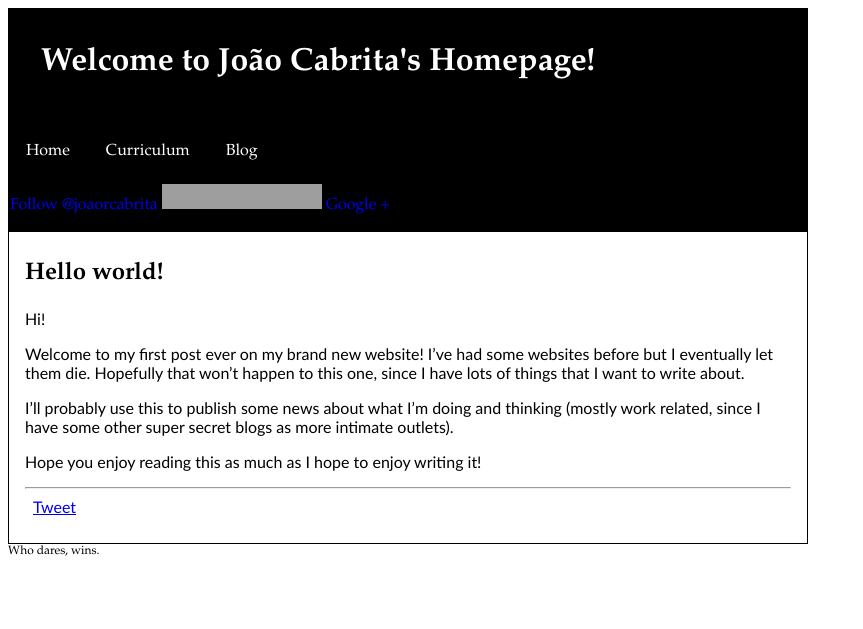
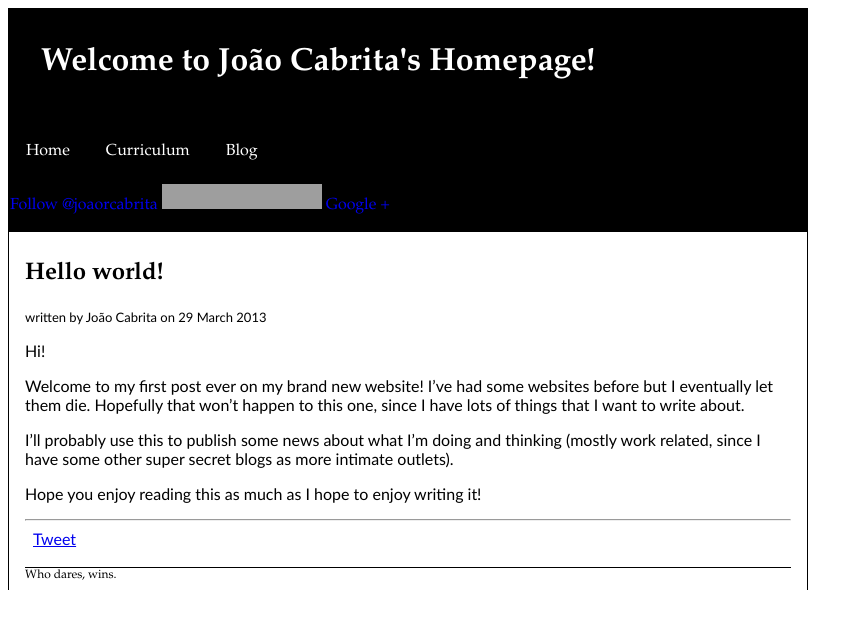
Before and after one commit to kewne/kewne.github.com, a Jekyll site: the page built from _posts/2013-03-29-Hello_world.md, in a window 1280 px wide. Shown: the top 629 px of the page, without its empty margins (0-863 px from the left). Built offline with Jekyll 4.4.1, drawn with Linux system fonts in a browser that asks for light colours; nearby versions of some CDN libraries; comment, search, counter and statistics services are not loaded; grey boxes are pictures that could not be loaded.

Commit message:
Attempt at adding metadata.

```diff
--- a/_layouts/blog_post.html
+++ b/_layouts/blog_post.html
@@ -1,9 +1,11 @@
 ---
 layout: default
 ---
-<h2>{{ page.title }}</h2>
+<div itemscope itemtype="http://schema.org/BlogPosting">
+<h2 itemprop="name">{{ page.title }}</h2>
+<span class="footnote">written by <span itemprop="author">João Cabrita</span> on <span itemprop="datePublished">{{ page.date | date_to_long_string }}</span></span>
 
-{{ content }}
+<span itemprop="articleBody">{{ content }}</span>
 
 <hr />
 <div class="media_links">
--- a/stylesheets/kewne.css
+++ b/stylesheets/kewne.css
@@ -159,3 +159,9 @@
 	color: white;
 	cursor: pointer;
 }
+
+.footnote
+{
+    font-size: small;
+    text-align: right;
+}
```
